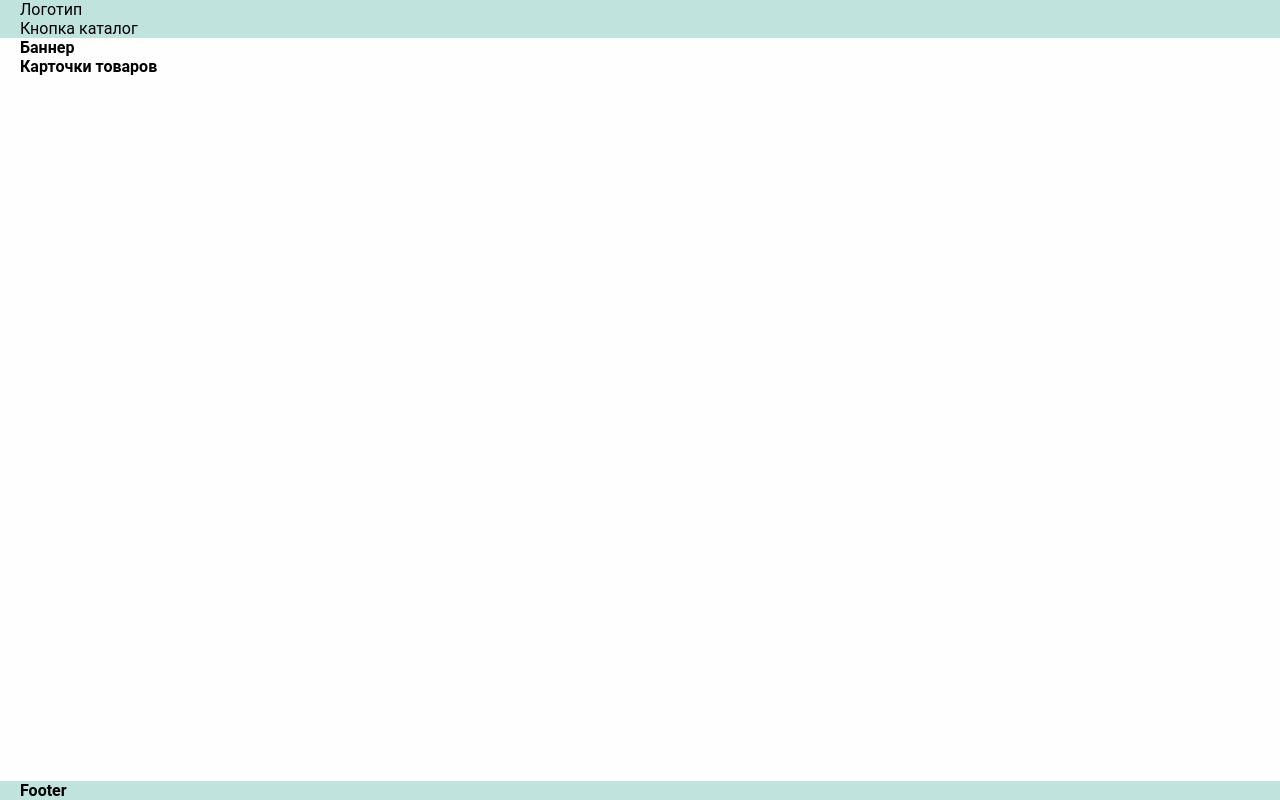
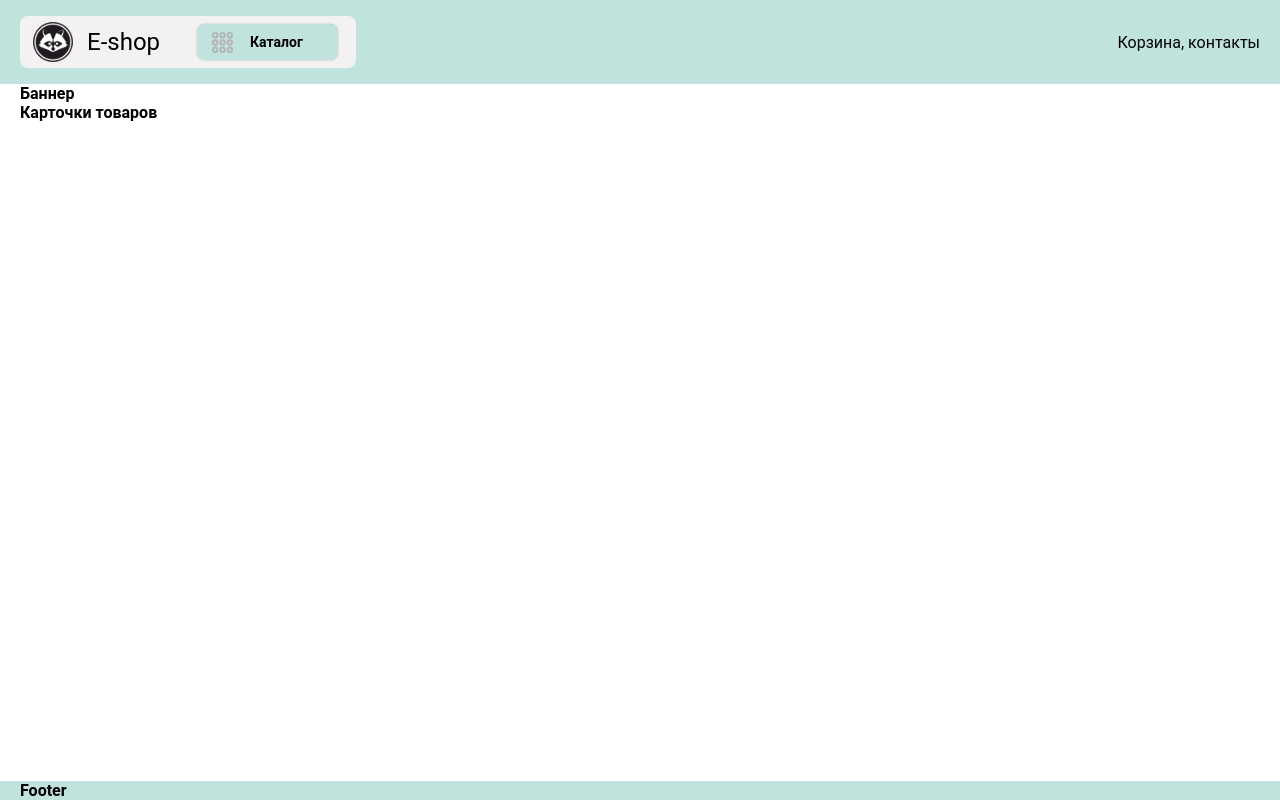
Before and after one commit to totoshka19/e-shop, a React (Vite) app: page / in a window 1280 px wide. Built offline with nearby package versions, Linux system fonts and the light colour scheme.

Commit message:
начала делать header, сделала блок с лого и кнопкой Каталог

```diff
--- a/src/components/header.tsx
+++ b/src/components/header.tsx
@@ -4,16 +4,20 @@ import { AppRoute } from '../conts';
 function Header() {
   return (
     <header className="header">
-      <div className="header__container container">
-        <div className="header__block">
+      <div className="header__inner container">
+        <div className="header__block header__block-drop-down-list">
           <Link className="header__logo logo" to={AppRoute.Catalog} aria-label="Переход на главную">
-            Логотип
+            <img className="logo__img" src="/images/logo.svg" alt="Логотип E-Shop" width="40" height="40" />
+            <span className="logo__title">E-shop</span>
           </Link>
+          <button className="header__catalog-btn">
+            <img className="catalog-btn__img" src="/images/catalog-icon.svg" alt="Иконка каталога" width="21" height="21" />
+            <span className="catalog-btn__title">Каталог</span>
+          </button>
         </div>
         <div className="header__block">
-          Кнопка каталог
+          Корзина, контакты
         </div>
-
       </div>
     </header>
   );
--- a/src/styles/_global.scss
+++ b/src/styles/_global.scss
@@ -11,7 +11,6 @@ body {
   font-family: 'Roboto', sans-serif;
   font-weight: 400;
   font-size: 16px;
-  background-color: variables.$background-color;
   overflow-x: hidden;
   min-width: 320px;
 }
--- a/src/styles/_variables.scss
+++ b/src/styles/_variables.scss
@@ -1,3 +1,3 @@
 $primary-color: #C0E3DE;
 $secondary-color: #D9D9D9;
-$background-color: #FEFEFE;
+$background-color: #F3F1F1;
--- a/src/styles/main.scss
+++ b/src/styles/main.scss
@@ -2,3 +2,53 @@
 @use 'reset';
 @use 'global';
 @use 'media';
+
+/*---------- header ----------*/
+.header {
+  &__inner {
+    display: flex;
+    justify-content: space-between;
+  }
+  &__block {
+    display: flex;
+    align-items: center;
+  }
+  &__block-drop-down-list {
+    background-color: variables.$background-color;
+    border-radius: 8px;
+    margin: 16px 0;
+    padding: 6px 18px 6px 13px;
+  }
+  &__logo {
+    display: flex;
+    justify-content: space-between;
+    align-items: center;
+    gap: 14px;
+  }
+  .logo__title {
+    font-size: 24px;
+  }
+  &__catalog-btn {
+    width: 141px;
+    height: 36px;
+    display: flex;
+    align-items: center;
+    box-shadow: 0 0 2px 0 rgba(0, 0, 0, 0.26);
+    background-color: variables.$primary-color;
+    border-radius: 8px;
+    margin-left: 37px;
+    padding: 7px 15px;
+    transition: box-shadow 0.3s ease, transform 0.3s ease;
+    &:hover {
+      box-shadow: 0 0 4px 0 rgba(0, 0, 0, 0.5);
+    }
+    &:active {
+      transform: translateY(2px);
+    }
+  }
+  .catalog-btn__title {
+    font-size: 14px;
+    font-weight: 600;
+    padding-left: 17px;
+  }
+}
```
Also changed, not shown: public/images/catalog-icon.svg (added).
